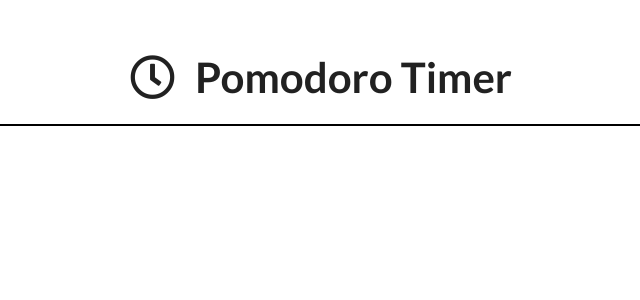
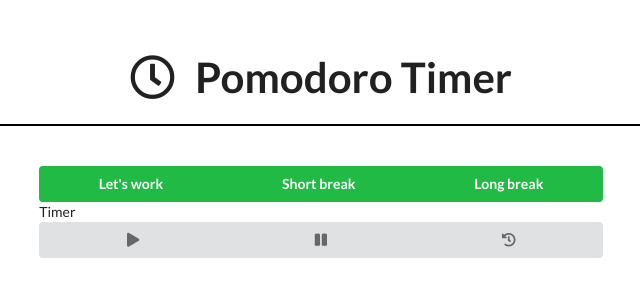
Before and after one commit to mateuszlubianka1993/pomodoro-timer-app, a React (Create React App) app: page / in a window 1280 px wide. Shown: the top 300 px of the page, without its empty margins (319-959 px from the left). Built offline with nearby package versions, Linux system fonts and the light colour scheme.

Commit message:
add TimerBox component

```diff
--- a/src/components/App.js
+++ b/src/components/App.js
@@ -1,5 +1,6 @@
 import React from 'react';
 import Header from './Header';
+import TimerBox from './TimerBox';
 
 class App extends React.Component {
 
@@ -7,6 +8,7 @@ class App extends React.Component {
     return (
       <div className="App ui container">
         <Header />
+        <TimerBox />
       </div>
     );
   }
--- /dev/null
+++ b/src/components/TimerBox.css
@@ -0,0 +1,9 @@
+.timer-box-container {
+    display: flex;
+    flex-direction: column;
+    align-items: center;
+    padding-top: 40px;
+}
+.timer-box-item {
+    width: 50%;
+}
--- /dev/null
+++ b/src/components/TimerBox.js
@@ -0,0 +1,29 @@
+import React from 'react';
+import './TimerBox.css';
+
+const TimerBox = () => {
+
+    return (
+        <div className="timer-box-container">
+            <div className="green ui buttons timer-box-item">
+                <button className="ui button">Let's work</button>
+                <button className="ui button">Short break</button>
+                <button className="ui button">Long break</button>
+            </div>
+            <div className="timer-box-item">Timer</div>
+            <div className="ui icon buttons timer-box-item">
+                <button className="ui button">
+                    <i className="play icon"></i>
+                </button>
+                <button className="ui button">
+                    <i className="pause icon"></i>
+                </button>
+                <button className="ui button">
+                    <i className="history icon"></i>
+                </button>
+            </div>
+        </div>
+    );
+};
+
+export default TimerBox;
```
